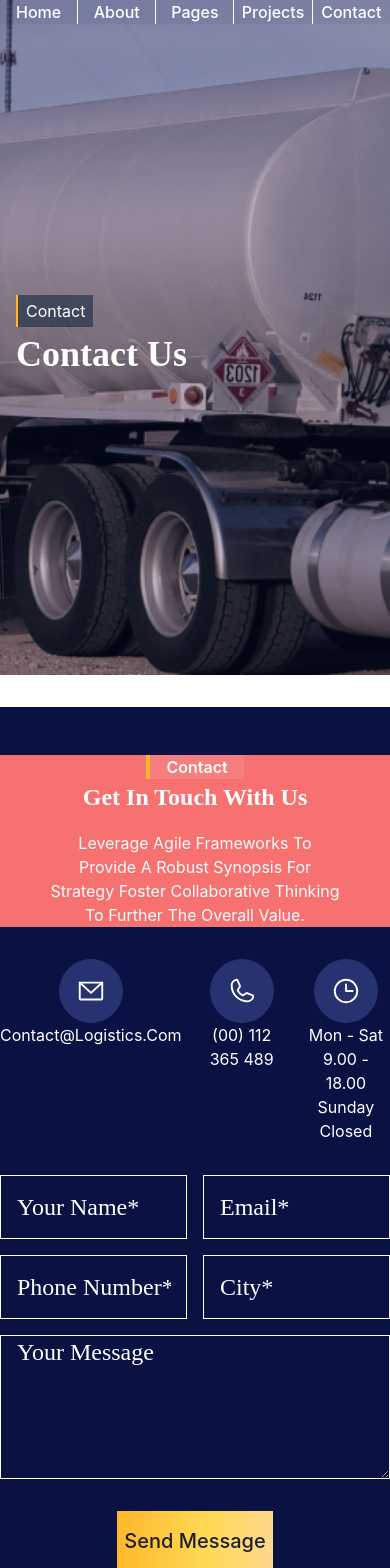
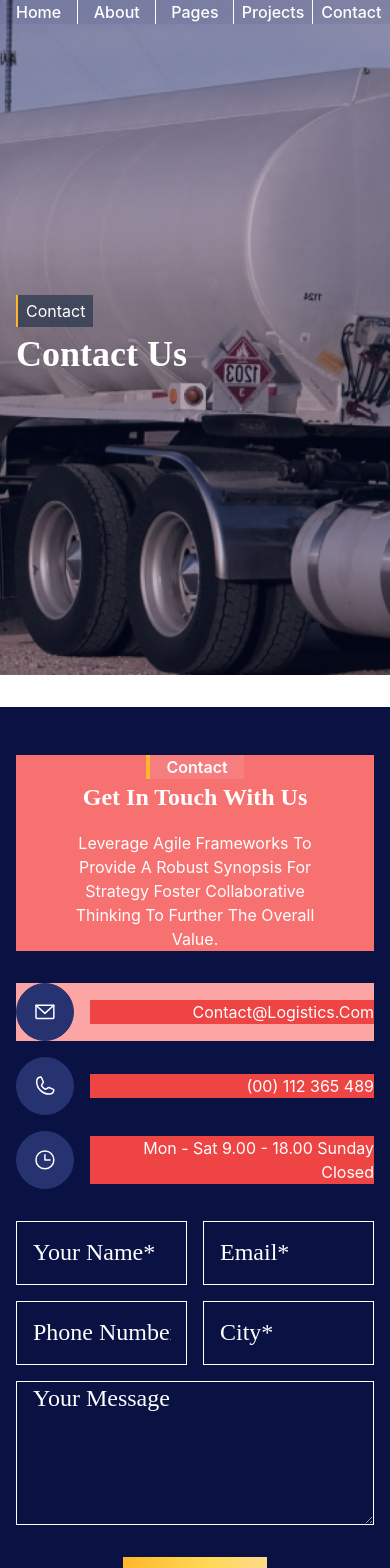
Before and after one commit to smartcollins/logistics, a React (Create React App) app: page /contact in a window 390 px wide. Shown: the top 1568 px of the page. Built offline with nearby package versions, Linux system fonts and the light colour scheme.

Commit message:
modifying Contact

```diff
--- a/src/pages/Contact.jsx
+++ b/src/pages/Contact.jsx
@@ -38,23 +38,23 @@ const Contact = () => {
     return (
         <div className=' capitalize text-white'>
             <div>{banner.slice(9, 10).map((item, idx) => <Banner key={idx} {...item} />)}</div>
-            <div style={{ background: color.blueBg }} className=' md:w-2/4 md:px-16 mx-auto my-8 py-8'>
+            <div style={{ background: color.blueBg }} className=' md:w-2/4 md:px-16 px-4 mx-auto my-8 py-8'>
                 <div className='mx-auto w-fit text-center bg-red-400'>
                     <Caption mid={true} txt={'contact'} txt2={'get in touch with us'}/>
-                    <p className='w-3/4 mx-auto'>Leverage agile frameworks to provide a robust synopsis for strategy foster collaborative thinking to further the overall value.</p>
+                    <p className='  w-3/4 md:w-3/4 mx-auto'>Leverage agile frameworks to provide a robust synopsis for strategy foster collaborative thinking to further the overall value.</p>
                 </div>
-                <div className='flex gap-4 mx-auto my-8 text-center'>
-                    <div className='w-2/4 flex flex-col items-center'>
-                        <EnvelopeSimple className='w-16 h-16 bg-[rgb(39,50,112)] border border-[#273270] rounded-full px-4' size={30} color="#ffffff" />
-                        <p>Contact@logistics.com</p>
+                <div className='md:flex space-y-4 md:space-y-0 md:gap-4 mx-auto my-8 text-right'>
+                    <div className='md:w-2/4 flex gap-4 md:gap-0 bg-red-300 justify-between md:flex-col items-center'>
+                        <EnvelopeSimple className='w-fit h-fit p-4 bg-[rgb(39,50,112)] border border-[#273270] rounded-full' size={30} color="#ffffff" />
+                        <p className='bg-red-500 w-full'>Contact@logistics.com</p>
                     </div>
-                    <div className='w-2/4 flex flex-col items-center'>
-                        <Phone className='w-16 h-16 bg-[#273270] border border-[#273270] rounded-full px-4' size={30} color="#ffffff" />
-                        <p> (00) 112 365 489</p>
+                    <div className='md:w-2/4 flex gap-4 md:gap-0 justify-between md:flex-col items-center'>
+                        <Phone className=' w-fit h-fit p-4 bg-[#273270] border border-[#273270] rounded-full' size={30} color="#ffffff" />
+                        <p className='bg-red-500 w-full'> (00) 112 365 489</p>
                     </div>
-                    <div className='w-2/4 flex flex-col items-center'>
-                        <Clock className='w-16 h-16 bg-[#273270] border border-[#273270] rounded-full px-4' size={30} color="#ffffff" />
-                        <p>Mon - Sat 9.00 - 18.00 Sunday Closed</p>
+                    <div className='md:w-2/4 flex gap-4 md:gap-0 justify-between md:flex-col items-center'>
+                        <Clock className='w-fit h-fit p-4 bg-[#273270] border border-[#273270] rounded-full' size={30} color="#ffffff" />
+                        <p className='bg-red-500 w-full'>Mon - Sat 9.00 - 18.00 Sunday Closed</p>
                     </div>
                 </div>
                 <div className=' w-full text-center'>
```
